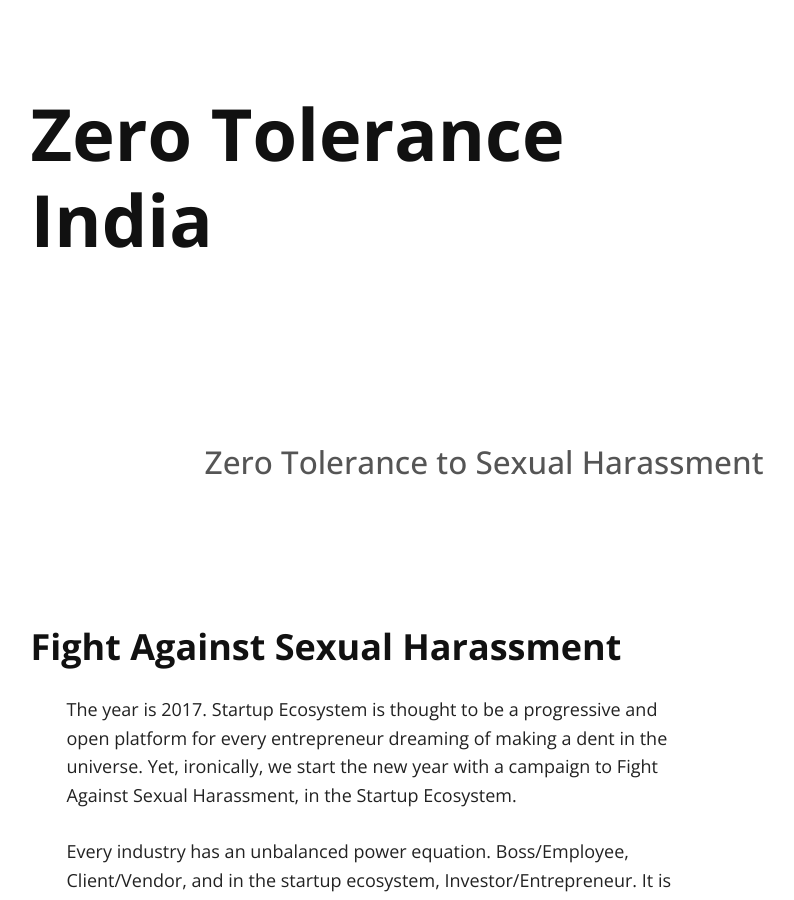
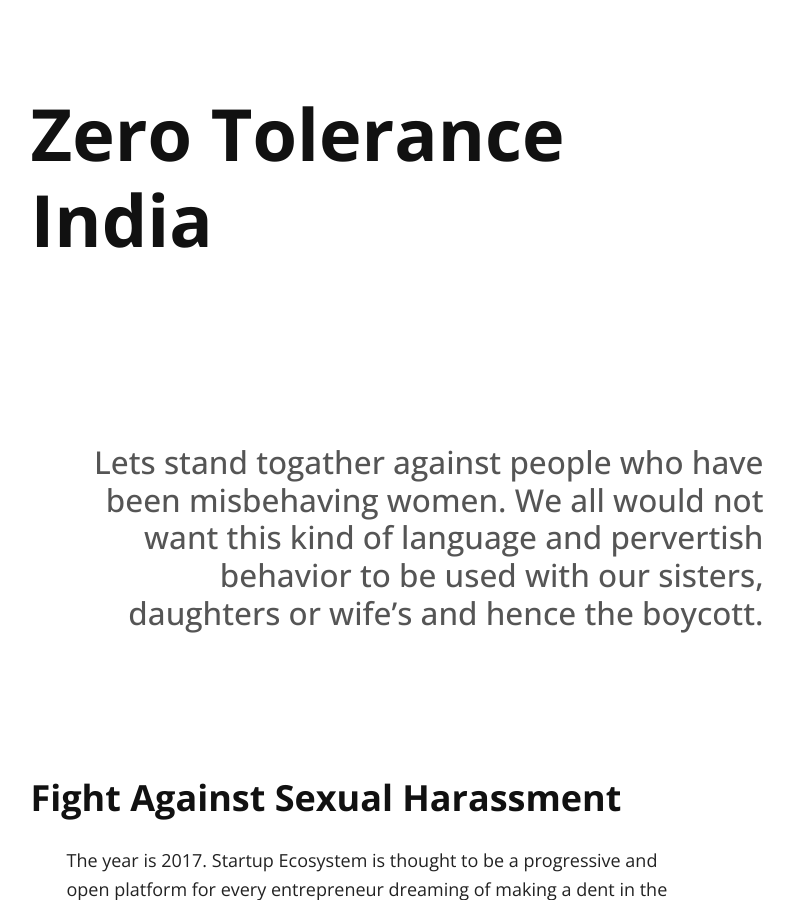
Before and after one commit to zerotoleranceindia/zerotoleranceindia.github.io, a Jekyll site: the page built from index.md, in a window 1280 px wide and 900 px high. Shown: the whole window, without its empty margins (261-1055 px from the left). Built offline with Jekyll 4.4.1, drawn with Linux system fonts in a browser that asks for light colours; nearby versions of some CDN libraries; our own code applies the rules of GitHub Pages for plain Markdown files.

Commit message:
Changed Title

```diff
--- a/_config.yml
+++ b/_config.yml
@@ -1,5 +1,5 @@
 # Site settings
-title: Zero Tolerance India
+title: Zero Tolerance
 tag_text: Zero Tolerance India
 description: Zero Tolerance Against Sexual Harassment in India
 #url: "http://127.0.0.1:4000"
--- a/index.md
+++ b/index.md
@@ -2,7 +2,7 @@
 layout: default
 ---
 
-## Zero Tolerance to Sexual Harassment
+## Lets stand togather against people who have been misbehaving women. We all would not want this kind of language and pervertish behavior to be used with our sisters, daughters or wife's and hence the boycott.
 
 ### Fight Against Sexual Harassment
 
```
